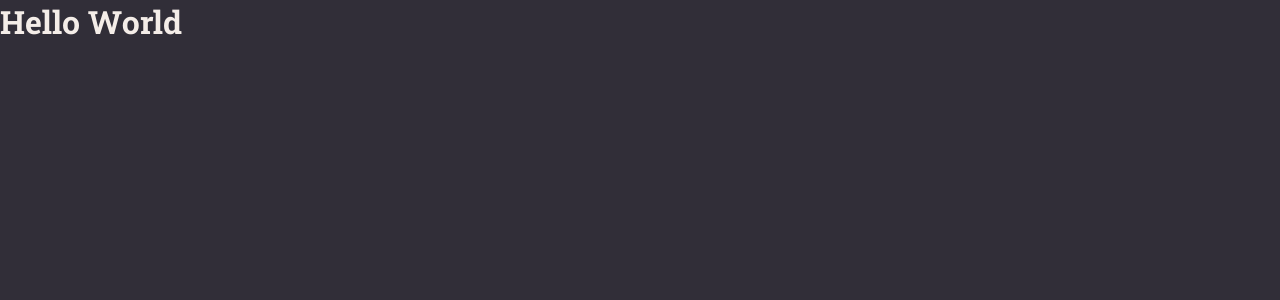
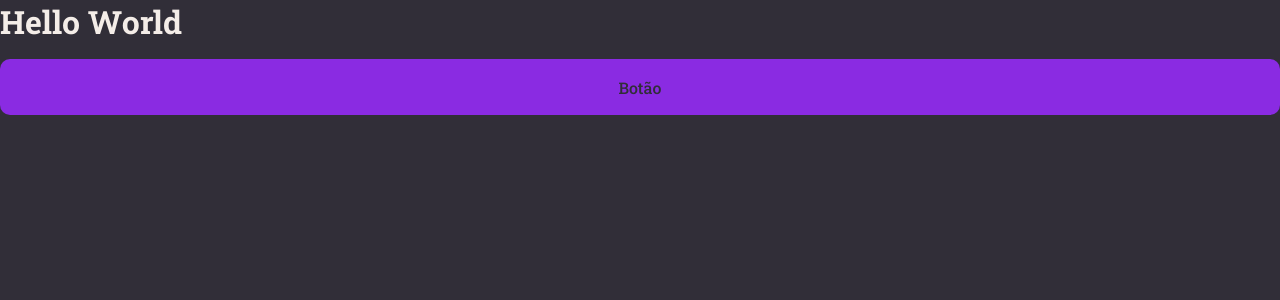
Before and after one commit to jpeccia/ksgnotes, a React (Vite) app: page / in a window 1280 px wide. Shown: the top 300 px of the page. Built offline with nearby package versions, Linux system fonts and the light colour scheme.

Commit message:
add button component

```diff
--- /dev/null
+++ b/src/components/Button/index.jsx
@@ -0,0 +1,10 @@
+import {Container } from './styles'
+
+export function Button(){
+
+    return(
+    <Container type="button">
+        Botão
+    </Container>
+    )
+}
--- /dev/null
+++ b/src/components/Button/styles.js
@@ -0,0 +1,18 @@
+import styled from "styled-components";
+
+export const Container = styled.button`
+  width: 100%;
+  background-color: ${({ theme }) => theme.COLORS.PURPLE};
+  color: ${({ theme }) => theme.COLORS.BACKGROUND_800};
+
+  height: 56px;
+  border: 0;
+  padding: 0 16px;
+  margin-top: 16px;
+  border-radius: 10px;
+  font-weight: 500;
+
+  &:disabled {
+    opacity: 0.5;
+  }
+`;
--- a/src/pages/Details/index.jsx
+++ b/src/pages/Details/index.jsx
@@ -1,10 +1,13 @@
 import { Container } from './styles';
+
+import { Button } from '../../components/Button'
 
 export function Details(){
 
   return (
     <Container>
     <h1>Hello World</h1>
+    <Button />
     </Container>
   )
 }
```
